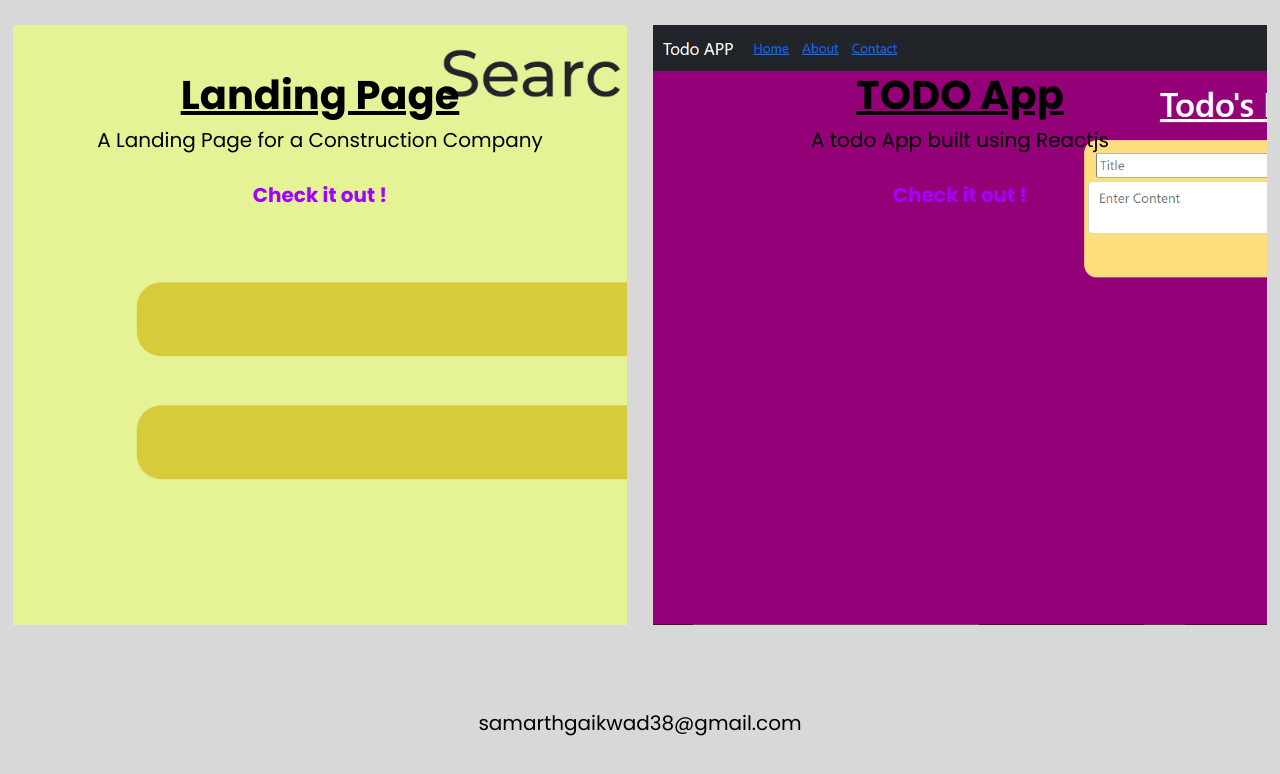
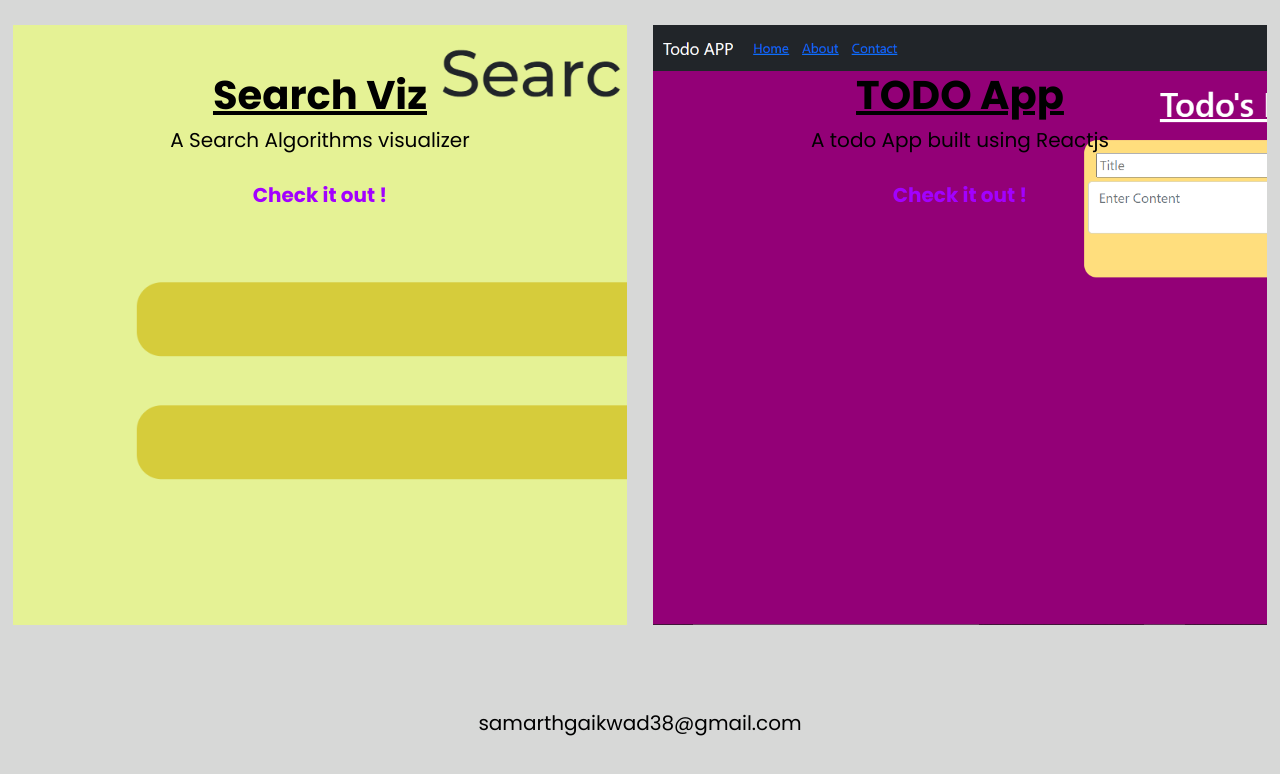
Before and after one commit to nero7777/simplePortfolio, a plain HTML site: page docs/index.html in a window 1280 px wide. Shown: the part 1413-2187 px from the top of the page. Drawn offline with Linux system fonts and the light colour scheme.

Commit message:
Update index.html

```diff
--- a/docs/index.html
+++ b/docs/index.html
@@ -47,8 +47,8 @@
             <a href="https://nero7777.github.io/Tindog-BootStrapProject/" target="blank">Check it out !</a>
         </div>
         <div class="square" id="landing-page">
-            <h2>Landing Page </h2>
-            <p>A Landing Page for a Construction Company</p>
+            <h2>Search Viz </h2>
+            <p>A Search Algorithms visualizer</p>
             <br />
             <a href="https://nero7777.github.io/SearchVisualizer/" target="blank">Check it out !</a>
         </div>
```
